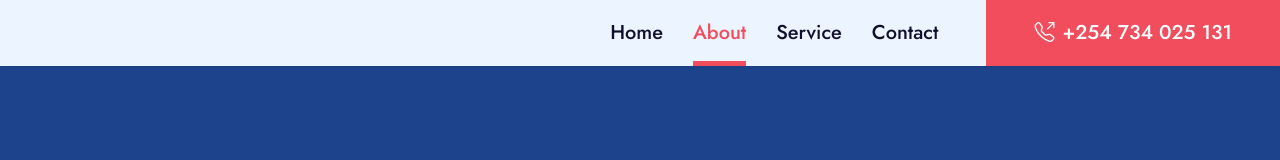
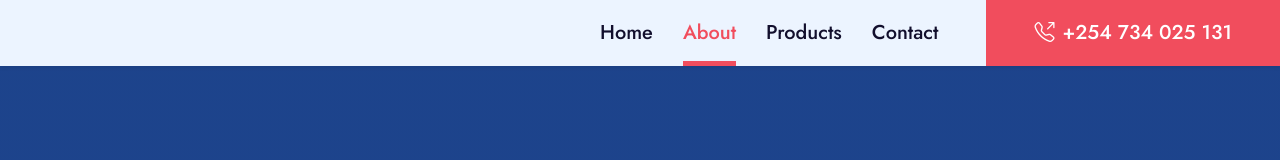
Before and after one commit to marksimiyu14/imgs, a plain HTML site: page about.html in a window 1280 px wide. Shown: the top 160 px of the page. Drawn offline with nearby package versions, Linux system fonts and the light colour scheme.

Commit message:
Update about.html

```diff
--- a/about.html
+++ b/about.html
@@ -45,7 +45,7 @@
             <div class="navbar-nav ms-auto py-0">
                 <a href="index.html" class="nav-item nav-link">Home</a>
                 <a href="about.html" class="nav-item nav-link active">About</a>
-                <a href="service.html" class="nav-item nav-link">Service</a>
+                <a href="service.html" class="nav-item nav-link">Products</a>
                 <a href="contact.html" class="nav-item nav-link">Contact</a>
                 <a href="tel:+123456789" class="nav-item nav-link nav-contact bg-secondary text-white px-5 ms-lg-5"><i class="bi bi-telephone-outbound me-2"></i>+254 734 025 131</a>
             </div>
```
